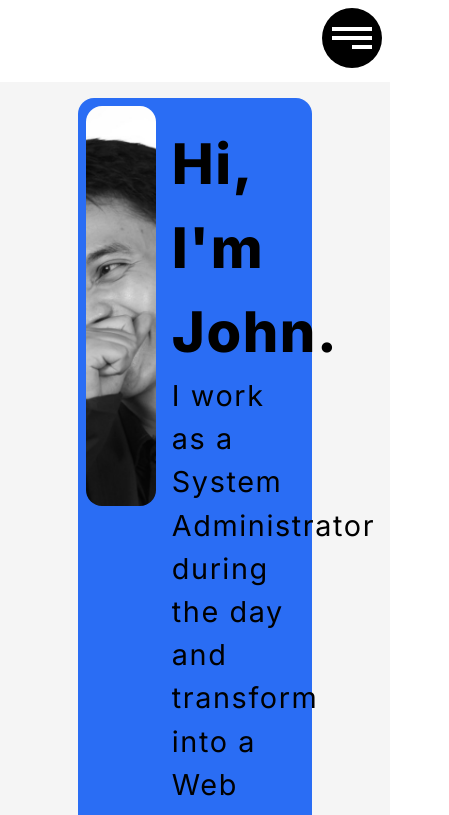
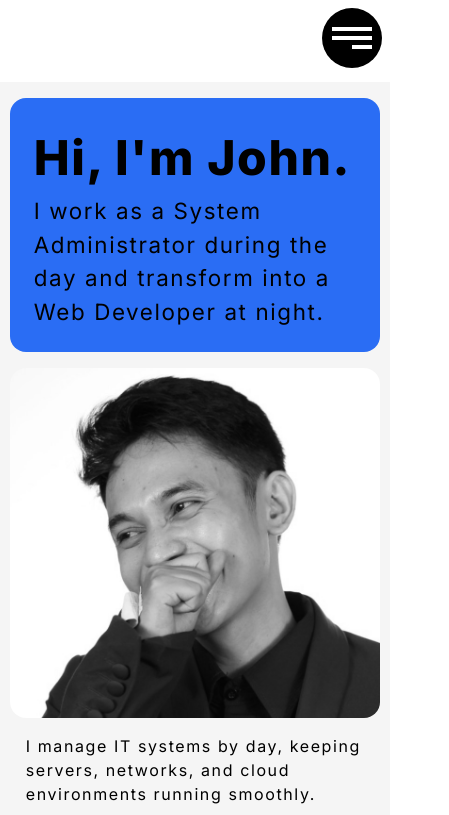
Before and after one commit to regret546/jodurtech, a React (Vite) app: page / in a window 390 px wide. Shown: the top 815 px of the page, 449 px wide, since content can reach past the window. Built offline with nearby package versions, Linux system fonts and the light colour scheme.

Commit message:
adjust home section for mobile responsivness

```diff
--- a/src/App.jsx
+++ b/src/App.jsx
@@ -12,7 +12,7 @@ import "./style.css";
 function App() {
   return (
     <>
-      <div className=" h-[screen] w-[100%] bg-bg">
+      <div className=" h-[screen] w-full bg-bg">
         <NavBar />
         <div className="grid gap-4 justify-items-center">
           <Home />
--- a/src/sections/About.jsx
+++ b/src/sections/About.jsx
@@ -5,13 +5,13 @@ import { motion, MotionConfig } from "motion/react";
 
 function About() {
   return (
-    <div className="w-[60%] mt-[4rem]">
+    <div className="md:w-[60%] w-[80%]  mt-[4rem]">
       <h2 className="font-extrabold text-[3.5rem] mb-5 flex items-center text-accent-blue">
         About.
         <HeaderLine color="accent-blue" />
       </h2>
       <div className="flex gap-4">
-        <div className="w-[60%] grid gap-4">
+        <div className="md:w-[60%] w-[80%] grid gap-4">
           <p>
             {" "}
             Hey! I’m John. By day I manage IT infrastructure, keep servers
--- a/src/sections/Certificates.jsx
+++ b/src/sections/Certificates.jsx
@@ -34,7 +34,7 @@ function Certificates() {
     },
   ];
   return (
-    <div className=" w-[60%] mt-[4rem]  ">
+    <div className=" md:w-[60%] w-[80%] mt-[4rem]  ">
       <h2 className="font-extrabold text-[3.5rem] mb-5 flex w-full items-center text-accent-blue">
         Certificates.
         <HeaderLine color="accent-blue" />
--- a/src/sections/Contact.jsx
+++ b/src/sections/Contact.jsx
@@ -1,6 +1,6 @@
 const Contact = () => {
   return (
-    <div className=" w-[60%]  mb-5 grid gap-4">
+    <div className=" md:w-[60%] w-[80%]  mb-5 grid gap-4">
       <h2 className="font-extrabold text-[3.5rem] text-center w-full text-accent-blue">
         Contact.
       </h2>
--- a/src/sections/Experience.jsx
+++ b/src/sections/Experience.jsx
@@ -3,7 +3,7 @@ import HeaderLine from "../components/UI/HeaderLine";
 
 function Experience() {
   return (
-    <div className="w-[60%] mt-[4rem]">
+    <div className="md:w-[60%] w-[80%] mt-[4rem]">
       <h2 className="font-extrabold text-[3.5rem] mb-5 flex items-center text-accent-blue">
         <HeaderLine color="accent-blue" />
         Experience.
--- a/src/sections/Home.jsx
+++ b/src/sections/Home.jsx
@@ -3,20 +3,27 @@ import ContactMeBtn from "../components/UI/ContactMeBtn";
 
 function Home() {
   return (
-    <div className=" w-[60%] mt-4 rounded-md z-0">
-      <div className="flex relative bg-accent-blue rounded-2xl p-2 ">
+    <div className="2xl:w-[60%] 1xl:w-[80%] w-[95%] mt-4 rounded-md z-0">
+      <div className="1xl:flex relative bg-accent-blue rounded-2xl p-2 grid ">
         <img
-          className="w-[30%]  h-[400px] absolute object-cover rounded-2xl "
+          className="1xl:h-[400px] 1xl:w-[30%] 1xl:absolute 1xl:block hidden relative h-[300px] w-[40%] object-cover rounded-2xl "
           src="./src/assets/jodur-kun.jpg"
-          alt="jodur image"
+          alt="jodur"
         />
-        <p className="w-[68%] ml-auto text-[1.8rem] p-4">
-          <span className="font-extrabold text-[3.5rem]">Hi, I'm John.</span>{" "}
+        <p className="1xl:w-[68%] w-full  ml-auto 1xl:text-[1.8rem] text-[1.4rem] p-4">
+          <span className="font-extrabold 1xl:text-[3.5rem] text-[3rem] 1xl: text-left">
+            Hi, I'm John.
+          </span>{" "}
           <br></br>I work as a System Administrator during the day and transform
           into a Web Developer at night.
         </p>
       </div>
-      <div className="w-[68%] ml-auto grid gap-2 text-[1rem] p-4">
+      <img
+        className=" object-cover rounded-2xl 1xl:hidden mt-4 h-[350px] w-full"
+        src="./src/assets/jodur-kun.jpg"
+        alt="jodur"
+      />
+      <div className="1xl:w-[68%] ml-auto grid gap-2 text-[1rem] p-4">
         <p>
           I manage IT systems by day, keeping servers, networks, and cloud
           environments running smoothly.
--- a/src/sections/Project.jsx
+++ b/src/sections/Project.jsx
@@ -21,7 +21,7 @@ function Project() {
     console.log(open);
   }
   return (
-    <div className=" w-[60%] mt-[4rem] ">
+    <div className=" md:w-[60%] w-[80%] mt-[4rem] ">
       <h2 className="font-extrabold text-[3.5rem] mb-5 flex w-full items-center text-accent-blue">
         <HeaderLine color="accent-blue" />
         Project.
--- a/src/style.css
+++ b/src/style.css
@@ -2,6 +2,13 @@
 @import "tailwindcss";
 
 @theme {
+  /*   Breakpoints */
+  --breakpoint-xs: 23.438rem; /* 375px */
+  --breakpoint-m: 48rem; /* 768px */
+  --breakpoint-1xl: 56.25rem; /* 900px */
+  --breakpoint-2xl: 75rem; /* 1200px */
+  --breakpoint-3xl: 93.75rem; /* 1500px */
+
   --color-bg: hsl(0, 0%, 96%); /* #F4F4F4 */
   --color-fg: hsl(0, 0%, 14%); /* #242424 */
   --color-base: hsl(0, 0%, 100%); /* #FFFFFF */
@@ -31,6 +38,10 @@
     font-family: "Inter", sans-serif;
     letter-spacing: 0.1em;
   }
+  html,
+  body {
+    @apply overflow-x-hidden w-full;
+  }
 
   .Skills {
     ul {
```
